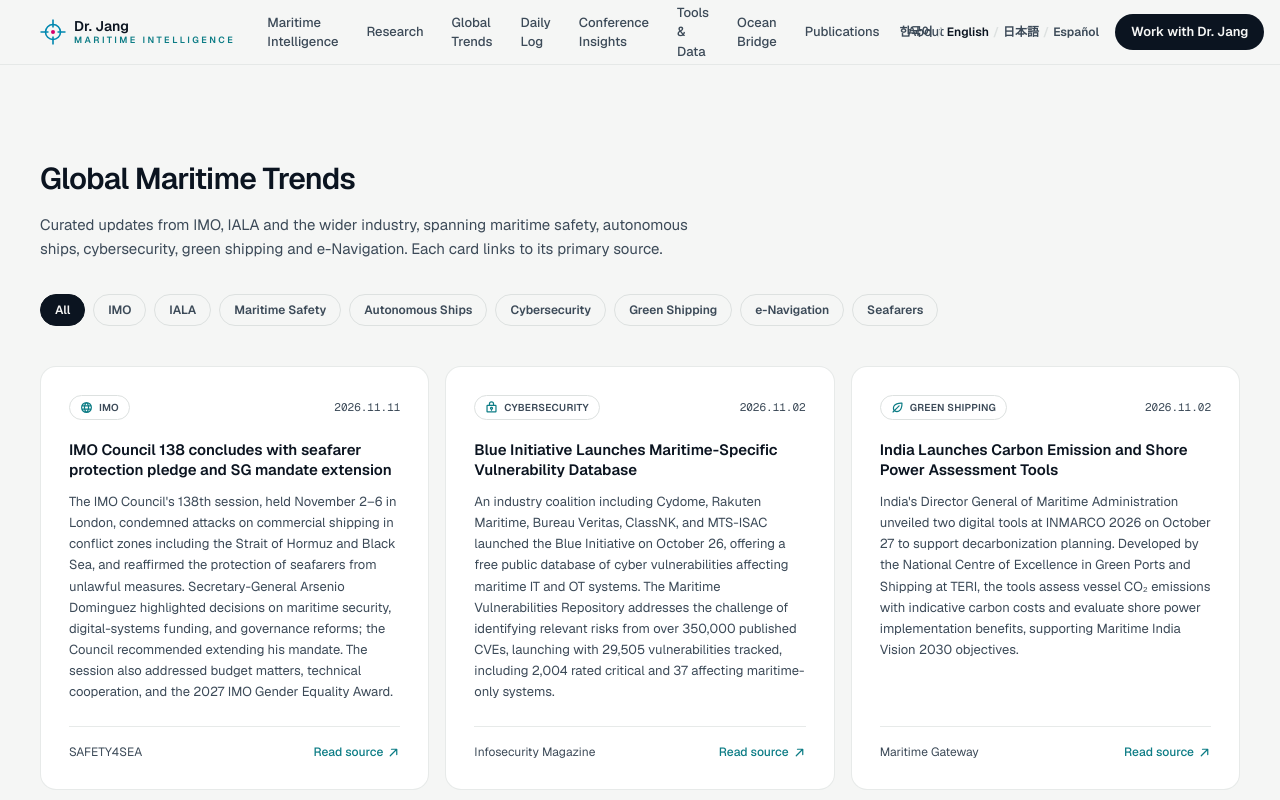
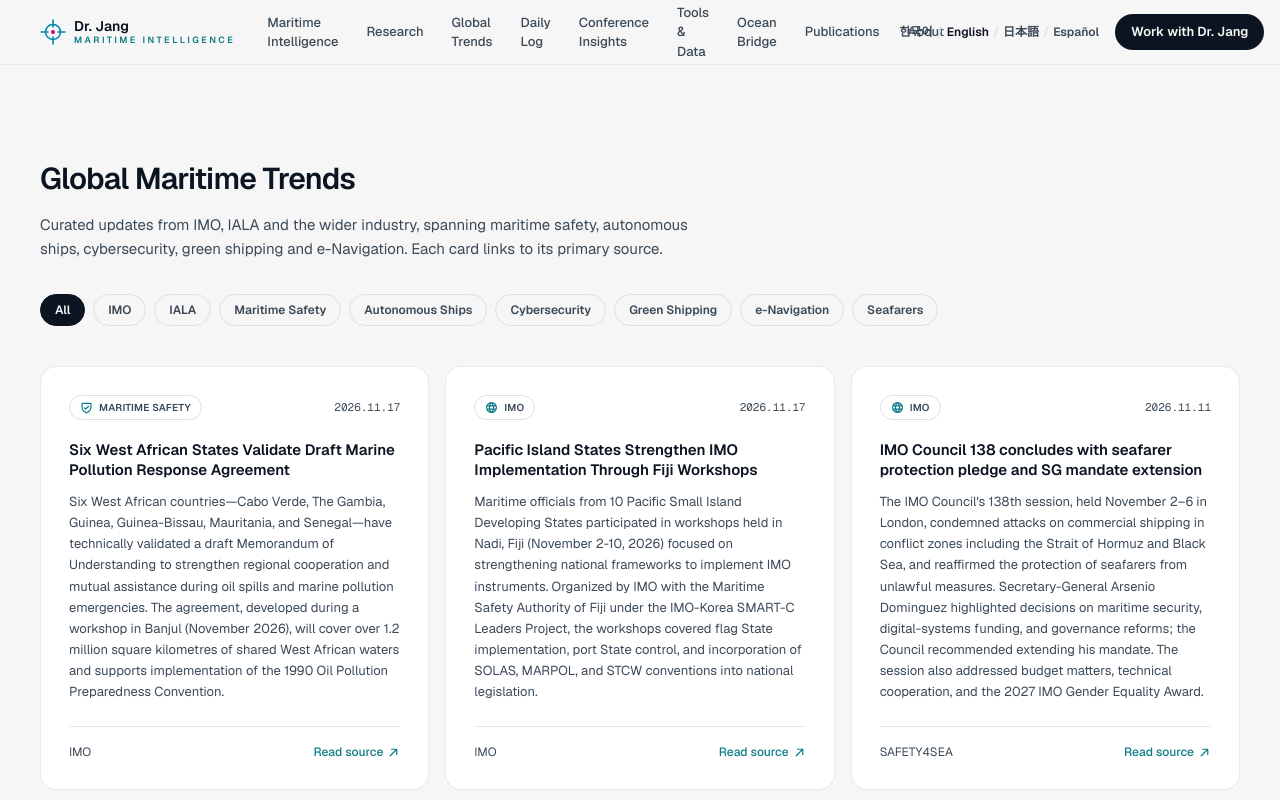
Before and after one commit to sirius4600/drjangmaritime, a Next.js app: page /en/news in a window 1280 px wide. Shown: the top 800 px of the page. Built offline with nearby package versions, Linux system fonts and the light colour scheme.

Commit message:
Add daily maritime trends (2026-11-16)

```diff
--- a/src/content/en/news.ts
+++ b/src/content/en/news.ts
@@ -286,5 +286,23 @@ export const newsItems: NewsItem[] = [
     source: "SAFETY4SEA",
     sourceUrl: "https://safety4sea.com/imo-reaffirms-commitment-to-protecting-international-shipping-routes-and-seafarers/",
   },
+  {
+    id: "west-africa-marine-pollution-mou-2026",
+    category: "safety",
+    title: "Six West African States Validate Draft Marine Pollution Response Agreement",
+    summary: "Six West African countries—Cabo Verde, The Gambia, Guinea, Guinea-Bissau, Mauritania, and Senegal—have technically validated a draft Memorandum of Understanding to strengthen regional cooperation and mutual assistance during oil spills and marine pollution emergencies. The agreement, developed during a workshop in Banjul (November 2026), will cover over 1.2 million square kilometres of shared West African waters and supports implementation of the 1990 Oil Pollution Preparedness Convention.",
+    date: "2026.11.17",
+    source: "IMO",
+    sourceUrl: "https://www.imo.org/",
+  },
+  {
+    id: "pacific-sids-imo-workshops-fiji-2026",
+    category: "imo",
+    title: "Pacific Island States Strengthen IMO Implementation Through Fiji Workshops",
+    summary: "Maritime officials from 10 Pacific Small Island Developing States participated in workshops held in Nadi, Fiji (November 2-10, 2026) focused on strengthening national frameworks to implement IMO instruments. Organized by IMO with the Maritime Safety Authority of Fiji under the IMO-Korea SMART-C Leaders Project, the workshops covered flag State implementation, port State control, and incorporation of SOLAS, MARPOL, and STCW conventions into national legislation.",
+    date: "2026.11.17",
+    source: "IMO",
+    sourceUrl: "https://www.hellenicshippingnews.com/pacific-island-states-advance-implementation-of-imo-instruments/",
+  },
 // --- daily-append-marker: the daily research job inserts new items just above this line. Do not remove or edit it. ---
 ];
--- a/src/content/ko/news.ts
+++ b/src/content/ko/news.ts
@@ -252,5 +252,23 @@ export const newsItems: NewsItem[] = [
     source: "SAFETY4SEA",
     sourceUrl: "https://safety4sea.com/imo-reaffirms-commitment-to-protecting-international-shipping-routes-and-seafarers/",
   },
+  {
+    id: "west-africa-marine-pollution-mou-2026",
+    category: "safety",
+    title: "서아프리카 6개국, 해양오염 대응 협정 초안 검증 완료",
+    summary: "카보베르데, 감비아, 기니, 기니비사우, 모리타니, 세네갈 등 서아프리카 6개국이 유류 유출 및 해양오염 비상사태 발생 시 지역 협력과 상호 지원을 강화하기 위한 양해각서 초안을 기술적으로 검증했다. 반줄에서 개최된 워크숍(2026년 11월)에서 개발된 이 협정은 120만 평방킬로미터 이상의 서아프리카 공동 수역을 대상으로 하며, 1990년 유류오염 대비 협약 이행을 지원한다.",
+    date: "2026.11.17",
+    source: "IMO",
+    sourceUrl: "https://www.imo.org/",
+  },
+  {
+    id: "pacific-sids-imo-workshops-fiji-2026",
+    category: "imo",
+    title: "태평양 도서국, 피지 워크숍 통해 IMO 이행 역량 강화",
+    summary: "태평양 소도서개발국(SIDS) 10개국의 해양 당국자들이 IMO 협약 이행을 위한 국가 체계 강화를 목표로 피지 나디에서 열린 워크숍(2026년 11월 2~10일)에 참가했다. IMO-한국 SMART-C Leaders 프로젝트 하에 IMO와 피지 해사안전청이 주관한 이번 워크숍은 기국 이행, 항만국통제, SOLAS·MARPOL·STCW 협약의 국내법 반영 등을 다뤘다.",
+    date: "2026.11.17",
+    source: "IMO",
+    sourceUrl: "https://www.hellenicshippingnews.com/pacific-island-states-advance-implementation-of-imo-instruments/",
+  },
 // --- daily-append-marker: the daily research job inserts new items just above this line. Do not remove or edit it. ---
 ];
```
